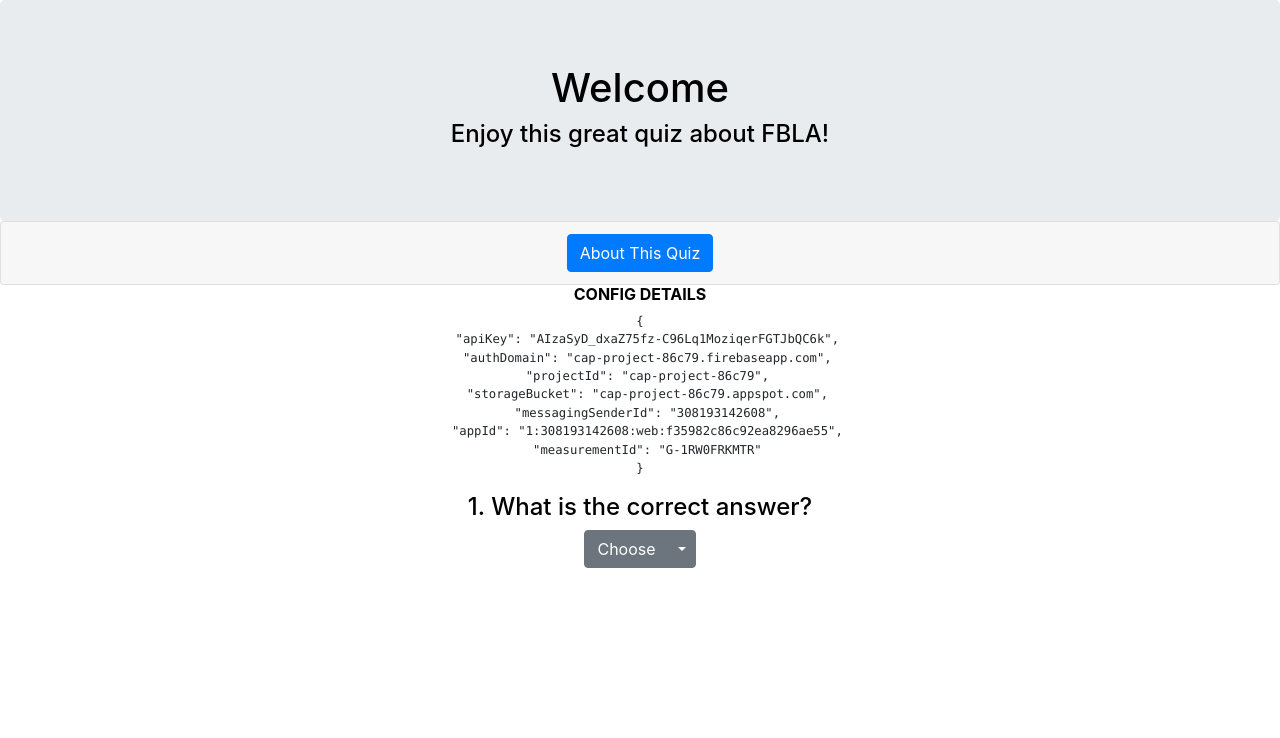
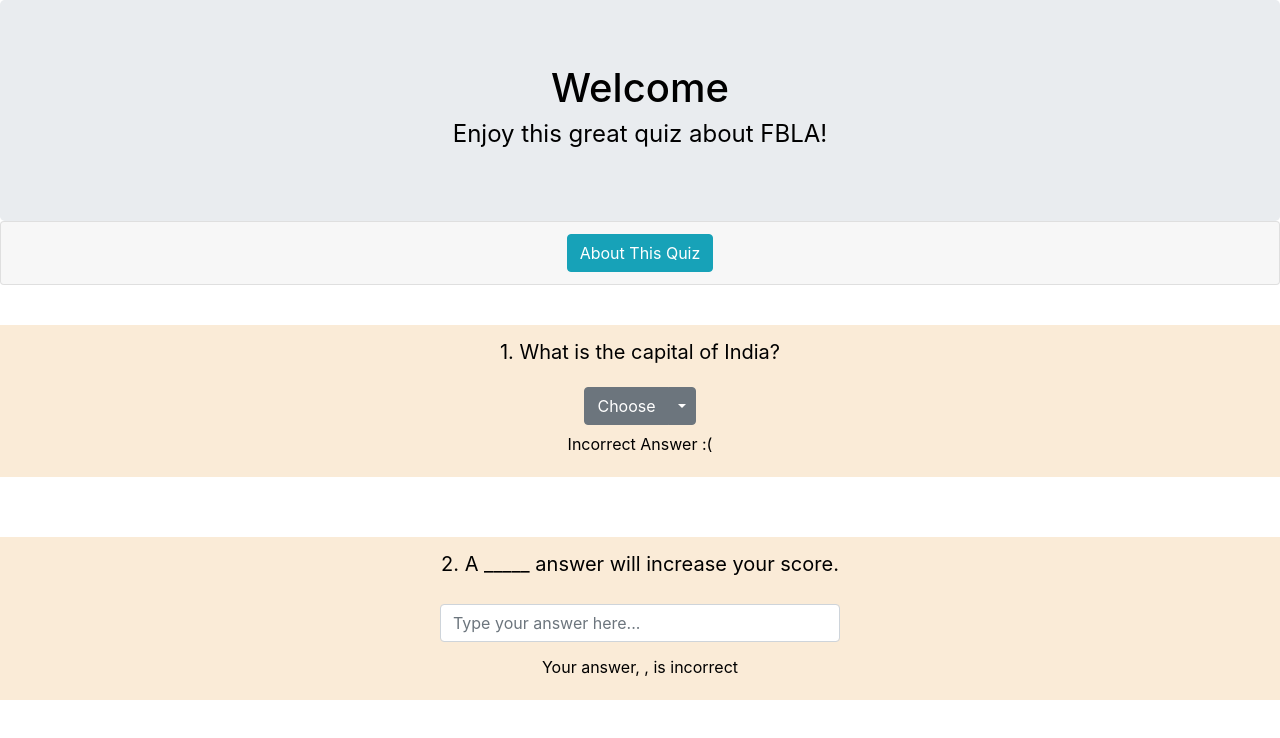
Before and after one commit to aaditraj/CAP_Project, a React (Create React App) app: page / in a window 1280 px wide. Shown: the top 738 px of the page. Built offline with nearby package versions, Linux system fonts and the light colour scheme; no server answers; the database is empty.

Commit message:
added fill in the blank question, captured user input values to display whether they got it correct

```diff
--- a/src/App.css
+++ b/src/App.css
@@ -7,10 +7,25 @@
   margin-bottom: 0;
 }
 
-.config{
-  margin-top: 20px;
+div.question{
+  background-color: antiquewhite;
+}
+
+div#dropdown {
+  margin: 40px 0px 0px 0px;
+  padding: 15px;
 }
 
 h6{
-  font-weight: bold;
+  margin-top: 10px;
 }
+
+div#fill-blank {
+  margin: 60px 0px 0px 0px;
+  padding: 15px;
+}
+
+
+h4, h5, h6{
+  font-weight: normal;
+}
--- a/src/App.js
+++ b/src/App.js
@@ -4,42 +4,58 @@
 import Jumbotron from "react-bootstrap/Jumbotron";
 import InfoButton from "./components/InfoDisplay";
 import DropdownQuestion from "./components/Questions/Dropdown"
+import FillInBlank from "./components/Questions/FillTheBlank";
 
 class App extends React.Component {
-  // const db = firebaseApp.firestore();
-  // var docRef = db.collection("testCollection").doc("testDoc");
-  // var data;
-
-  // docRef.get().then(function(doc) {
-  //     if (doc.exists) {
-  //         data = doc.data();
-  //     } else {
-  //         // doc.data() will be undefined in this case
-  //         data = "Not a document!";
-  //     }
-  // }).catch(function(error) {
-  //     console.log("Error getting document:", error);
-  // });
   constructor(props){
     super(props)
     this.state = {
       dropdown_state: 'Choose',
-      dropdown_correct: 0
+      dropdown_correct: 0,
+      fill_blank_text: '',
+      fill_blank_correct: 0
     }
     this.handleDropdownSelect = this.handleDropdownSelect.bind(this)
+    this.handleChange = this.handleChange.bind(this)
   }
   handleDropdownSelect(e){
     console.log(e)
 
     this.setState({
       dropdown_state: e,
-      dropdown_correct: (e === "Correct Ans" ? 1 : 0)
+      dropdown_correct: (e === "New Dehli" ? 1 : 0)
     }, function() {
       console.log(this.state.dropdown_correct)
     })
   }
+
+  handleChange(e){
+    // todo
+    this.setState({
+      fill_blank_text: e.target.value,
+      fill_blank_correct: (e.target.value.toLowerCase() === 'correct' ? 1 : 0)
+     })
+  }
   render() {
     const firebaseApp = firebase.apps[0];
+    const db = firebaseApp.firestore();
+    var docRef = db.collection("testCollection").doc("testDoc");
+    var data;
+
+    const getData = async () => {
+      await docRef.get().then(function(doc) {
+        if (doc.exists) {
+            data = doc.data();
+            console.log(data)
+        } else {
+            // doc.data() will be undefined in this case
+            data = "Not a document!";
+        }
+      }).catch(function(error) {
+          console.log("Error getting document:", error);
+      });
+    }
+    getData();
     return (
       <div className="App">
         <header>
@@ -49,16 +65,23 @@
           </Jumbotron>
           <InfoButton/>
         </header>
-        <div className = "config-details">
+        {/* <div className = "config-details">
           <h6>CONFIG DETAILS</h6>
           <code>
             <pre>{JSON.stringify(firebaseApp.options, null, 2)}</pre>
           </code>
+        </div> */}
+        <div id = "dropdown" className = "question">
+          <h5>1. What is the capital of India?</h5>
+          <DropdownQuestion onSelect = {this.handleDropdownSelect} value = {this.state.dropdown_state}/>
+          <h6>{this.state.dropdown_correct ? 'Correct Answer! :D' : 'Incorrect Answer :('}</h6>
         </div>
-        <div>
-          <h4>1. What is the correct answer?</h4>
-          <DropdownQuestion onSelect = {this.handleDropdownSelect} value = {this.state.dropdown_state}/>
+        <div id = "fill-blank" className = "question">
+          <h5>2. A _____ answer will increase your score.</h5>
+          <FillInBlank onChange = {this.handleChange}/>
+          <h6>Your answer, {this.state.fill_blank_text}, is {this.state.fill_blank_correct === 1 ? 'correct' : 'incorrect'}</h6>
         </div>
+        <pre>{JSON.stringify(data)}</pre>
       </div>
     );
   }
--- a/src/components/InfoDisplay.js
+++ b/src/components/InfoDisplay.js
@@ -8,12 +8,12 @@
         <Accordion>
           <Card>
             <Card.Header>
-              <Accordion.Toggle as={Button} eventKey="1"  >
+              <Accordion.Toggle as={Button} eventKey="1" variant = 'info' >
                 About This Quiz
               </Accordion.Toggle>
             </Card.Header>
             <Accordion.Collapse eventKey="1">
-              <Card.Body>This is a 5 question quiz about FBLA. Question types include multiple choice, true and false, fill in the blank, dropdown, and matching.</Card.Body>
+              <Card.Body>This is a 5 question quiz about FBLA (Future Business Leaders of America). Question types include multiple choice, true and false, fill in the blank, dropdown, and matching.</Card.Body>
             </Accordion.Collapse>
           </Card>
         </Accordion>
--- /dev/null
+++ b/src/components/Questions/Dropdown.css
@@ -0,0 +1,3 @@
+#dropdown-button{
+    margin-top: 15px;
+}
--- a/src/components/Questions/Dropdown.js
+++ b/src/components/Questions/Dropdown.js
@@ -2,20 +2,20 @@
 import Dropdown from "react-bootstrap/Dropdown";
 import Button from "react-bootstrap/Button";
 import ButtonGroup from "react-bootstrap/ButtonGroup"
-
+import "./Dropdown.css"
 
 class DropdownQuestion extends React.Component {
     render() {
         return(
-            <Dropdown as={ButtonGroup} onSelect = {this.props.onSelect}>
+            <Dropdown id="dropdown-button" as={ButtonGroup} onSelect = {this.props.onSelect}>
                 <Button variant="secondary">{this.props.value}</Button>
 
                 <Dropdown.Toggle split variant="secondary" id="dropdown-split-basic" />
 
                 <Dropdown.Menu>
-                    <Dropdown.Item eventKey="Correct Ans">Correct Ans</Dropdown.Item>
-                    <Dropdown.Item eventKey="Incorrect Ans">Incorrect Ans</Dropdown.Item>
-                    <Dropdown.Item eventKey="Incorrect Ans">Incorrect Ans</Dropdown.Item>
+                    <Dropdown.Item eventKey="New Dehli">New Dehli</Dropdown.Item>
+                    <Dropdown.Item eventKey="Jaipur">Jaipur</Dropdown.Item>
+                    <Dropdown.Item eventKey="Amritsar">Amritsar</Dropdown.Item>
                 </Dropdown.Menu>
             </Dropdown>
         );
--- /dev/null
+++ b/src/components/Questions/FillTheBlank.css
@@ -0,0 +1,10 @@
+.formgroup{
+    display: flex;
+    justify-content: center;;
+}
+
+
+.textbox {
+    width: 50vh;
+    margin-top: 20px;
+}
--- /dev/null
+++ b/src/components/Questions/FillTheBlank.js
@@ -0,0 +1,13 @@
+import React from "react";
+import Form from "react-bootstrap/Form";
+import './FillTheBlank.css'
+
+const FillInBlank  = (props) => {
+    return (
+        <Form.Group className = "formgroup" controlId = "formBasicInput">
+            <Form.Control className = 'textbox' onChange = {props.onChange} placeholder = "Type your answer here..."/>
+        </Form.Group>
+    )
+}
+
+export default FillInBlank;
```
Also changed, not shown: 1 other file (tests, documents, lock files or other folders).
